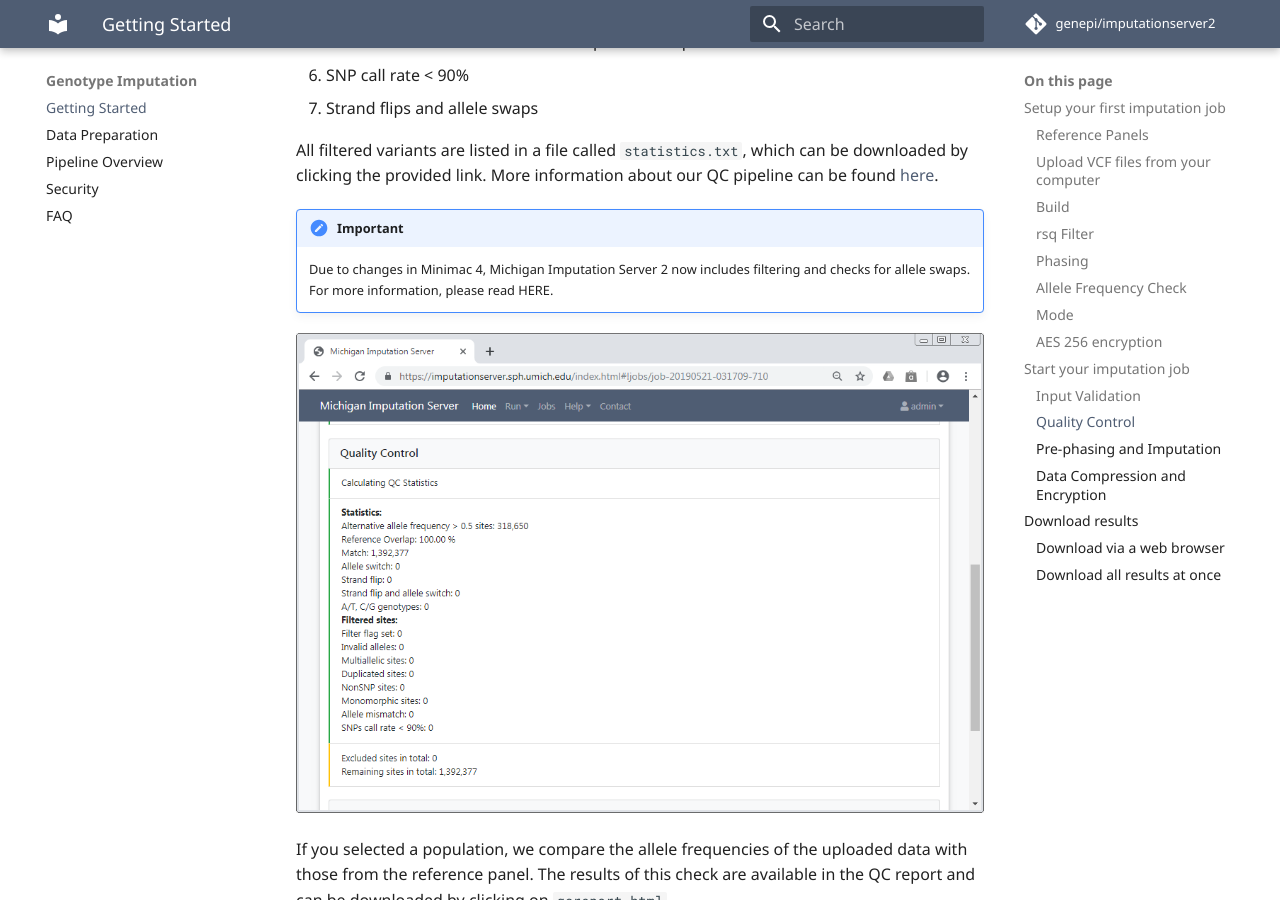
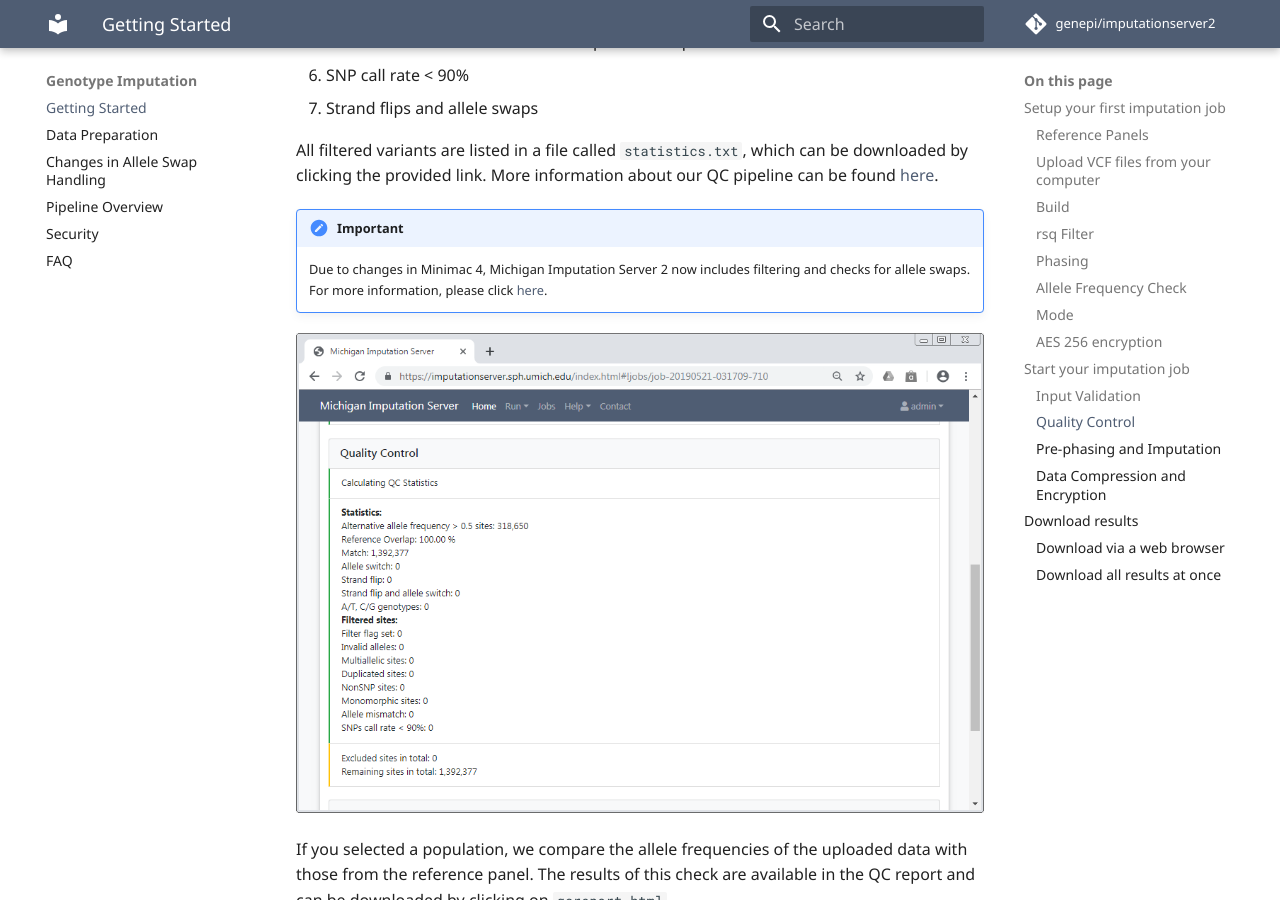
Before and after one commit to genepi/michigan-imputationserver, an MkDocs documentation site: the page built from docs/getting-started.md, in a window 1280 px wide and 900 px high, scrolled down 7255 px. Built offline with MkDocs 1.6.1 and Material for MkDocs 9.7.7, drawn with Linux system fonts in a browser that asks for light colours; some web fonts are replaced; comment, search, counter and statistics services are not loaded.

Commit message:
Add QC swap changes

```diff
--- a/docs/getting-started.md
+++ b/docs/getting-started.md
@@ -136,7 +136,7 @@
 All filtered variants are listed in a file called `statistics.txt`, which can be downloaded by clicking the provided link. More information about our QC pipeline can be found [here](/pipeline).
 
 !!! important
-    Due to changes in Minimac 4, Michigan Imputation Server 2 now includes filtering and checks for allele swaps. For more information, please read HERE.
+    Due to changes in Minimac 4, Michigan Imputation Server 2 now includes filtering and checks for allele swaps. For more information, please click [here](./qc-allele-swaps.md).
 
 ![](images/quality-control02.png)
 
--- a/mkdocs.yml
+++ b/mkdocs.yml
@@ -35,6 +35,7 @@
 - Genotype Imputation:
   - Getting Started: getting-started.md
   - Data Preparation: prepare-your-data.md
+  - Changes in Allele Swap Handling: qc-allele-swaps.md
   - Pipeline Overview: pipeline.md
   - Security: data-sensitivity.md
   - FAQ: faq.md
```
Also changed, not shown: docs/contact.md (+1 -1 lines), docs/index.md (+1 -1 lines), docs/qc-allele-swaps.md (added, +27 -0 lines).
